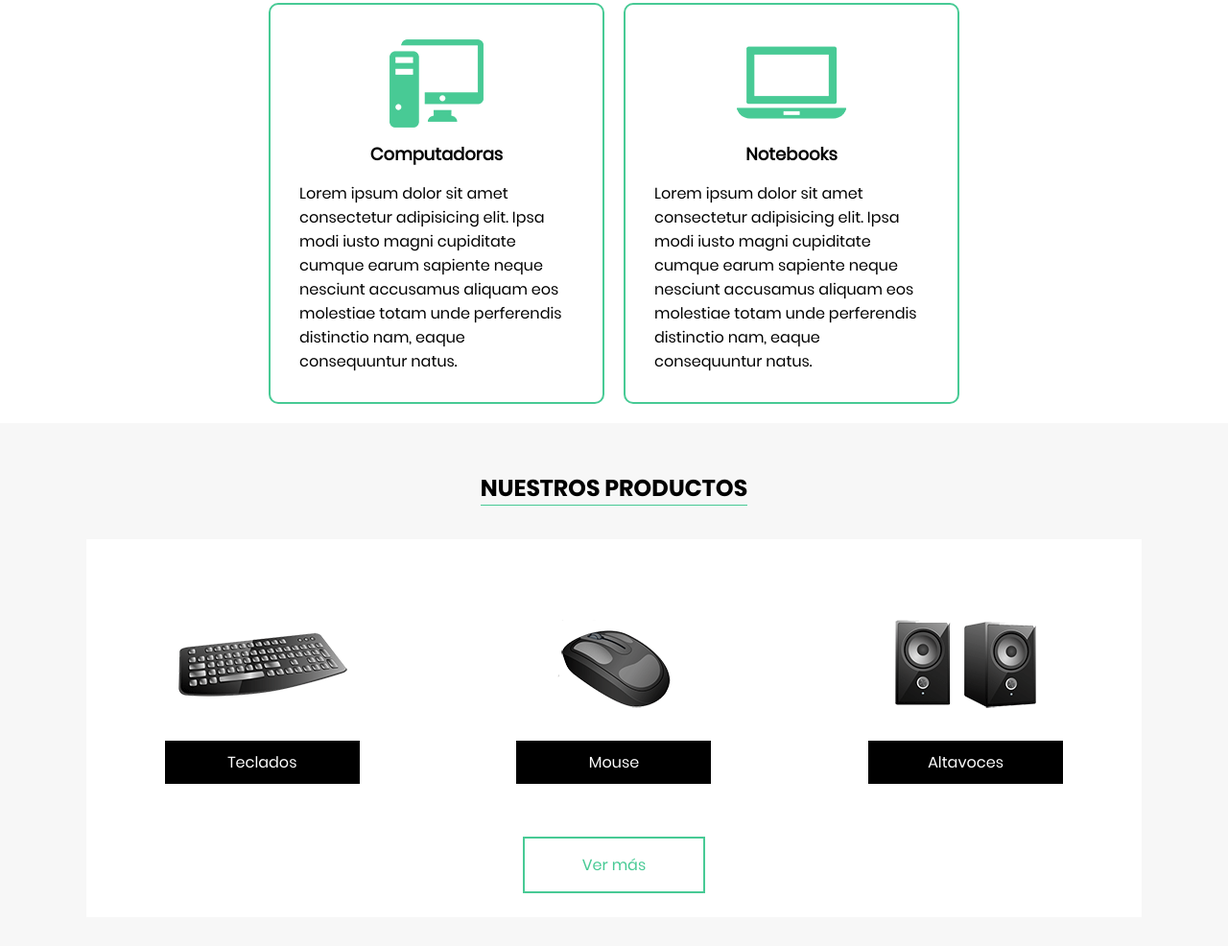
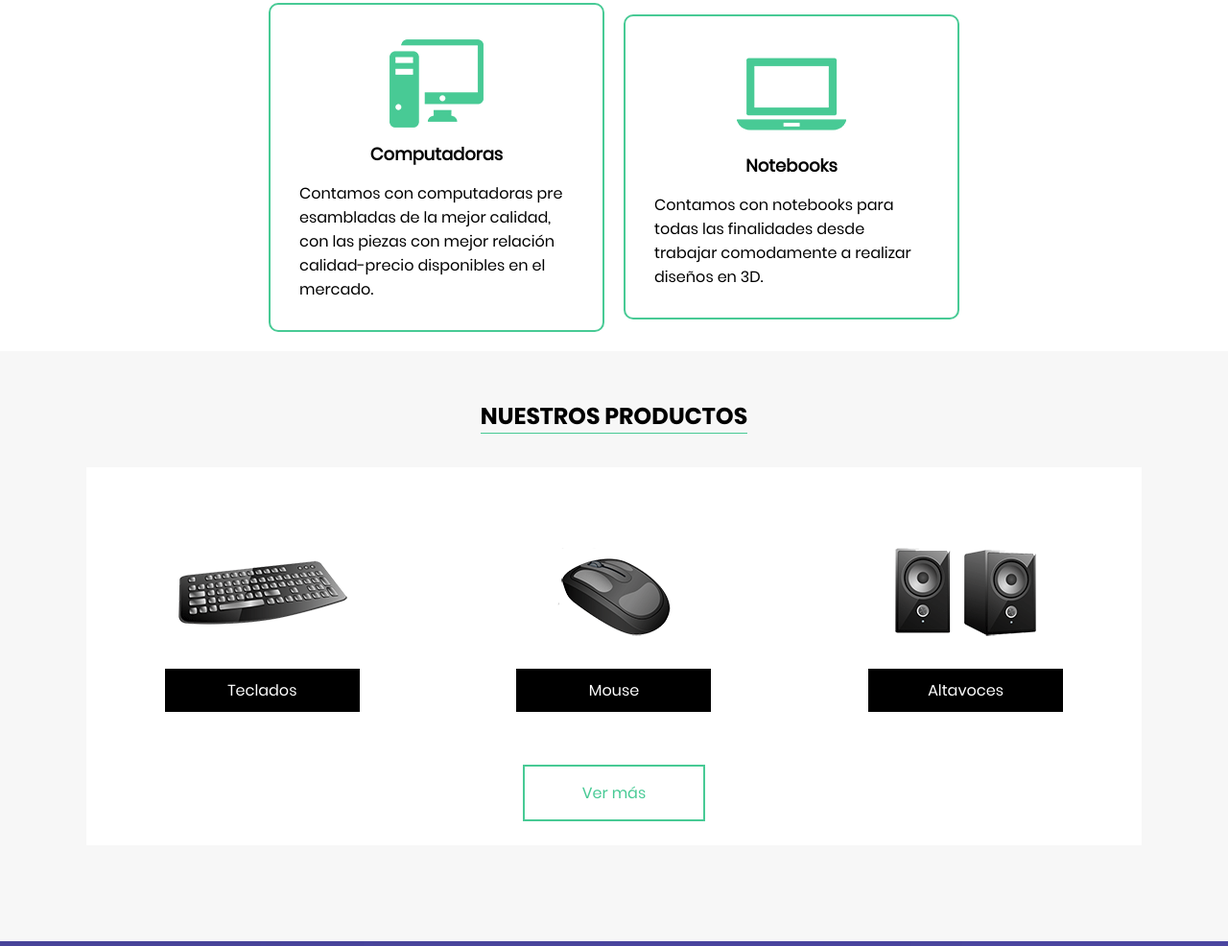
Before and after one commit to MilnerTilleria/DonOnofre, a website: page public/inicio.html in a window 1280 px wide. Shown: the part 1124-2110 px from the top of the page at 96% size. Drawn offline with Linux system fonts and the light colour scheme.

Commit message:
Update inicio.html

```diff
--- a/public/inicio.html
+++ b/public/inicio.html
@@ -36,16 +36,12 @@
         <div class="card">
             <img src="./assets/images/thr.png">
             <h5>Computadoras</h5>
-            <p>Lorem ipsum dolor sit amet consectetur adipisicing elit. Ipsa modi iusto magni cupiditate cumque earum
-                sapiente neque nesciunt accusamus aliquam eos molestiae totam unde perferendis distinctio nam, eaque
-                consequuntur natus.</p>
+            <p>Contamos con computadoras pre esambladas de la mejor calidad, con las piezas con mejor relación calidad-precio disponibles en el mercado.</p>
         </div>
         <div class="card">
             <img src="./assets/images/thr1.png">
             <h5>Notebooks</h5>
-            <p>Lorem ipsum dolor sit amet consectetur adipisicing elit. Ipsa modi iusto magni cupiditate cumque earum
-                sapiente neque nesciunt accusamus aliquam eos molestiae totam unde perferendis distinctio nam, eaque
-                consequuntur natus.</p>
+            <p>Contamos con notebooks para todas las finalidades desde trabajar comodamente a realizar diseños en 3D.</p>
         </div>
     </section>
     <section class="products">
```
